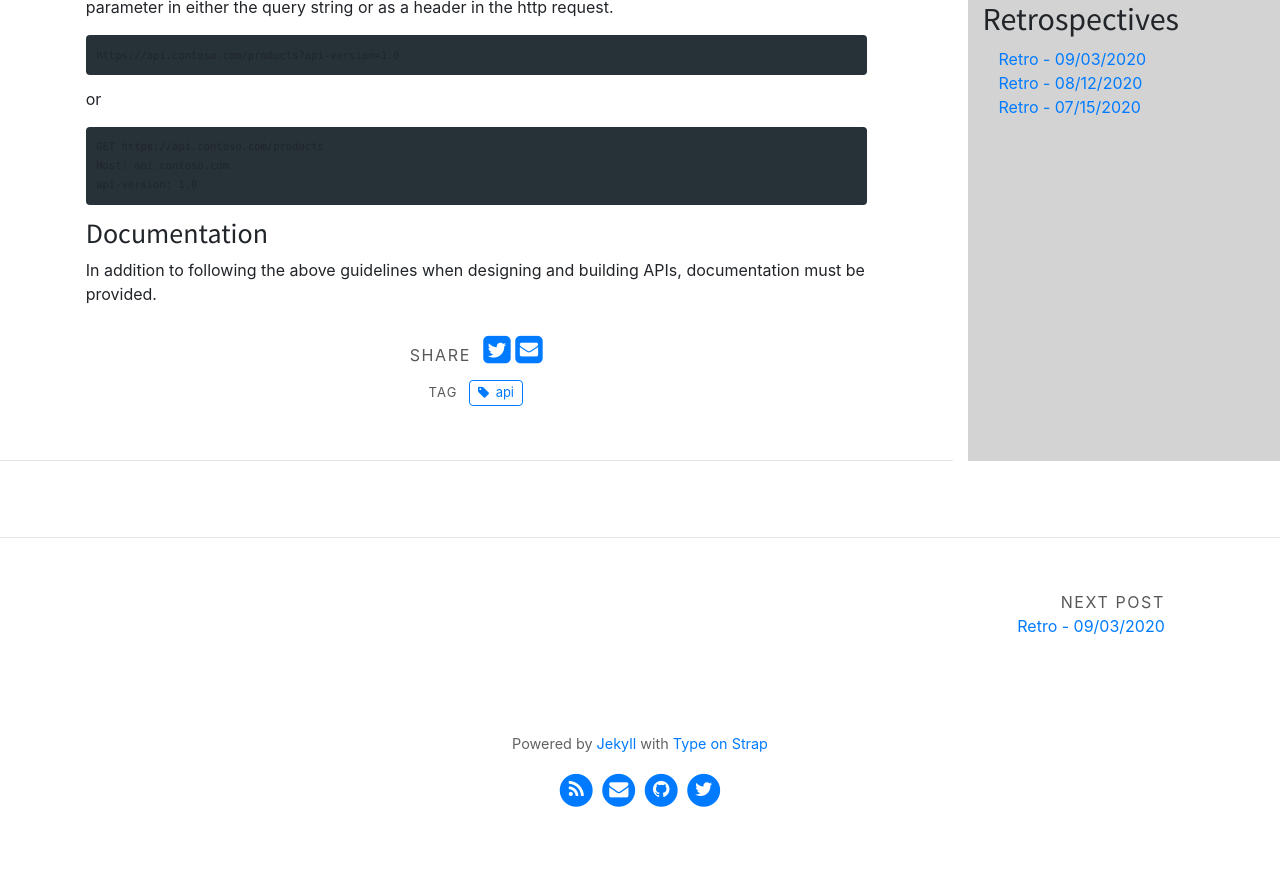
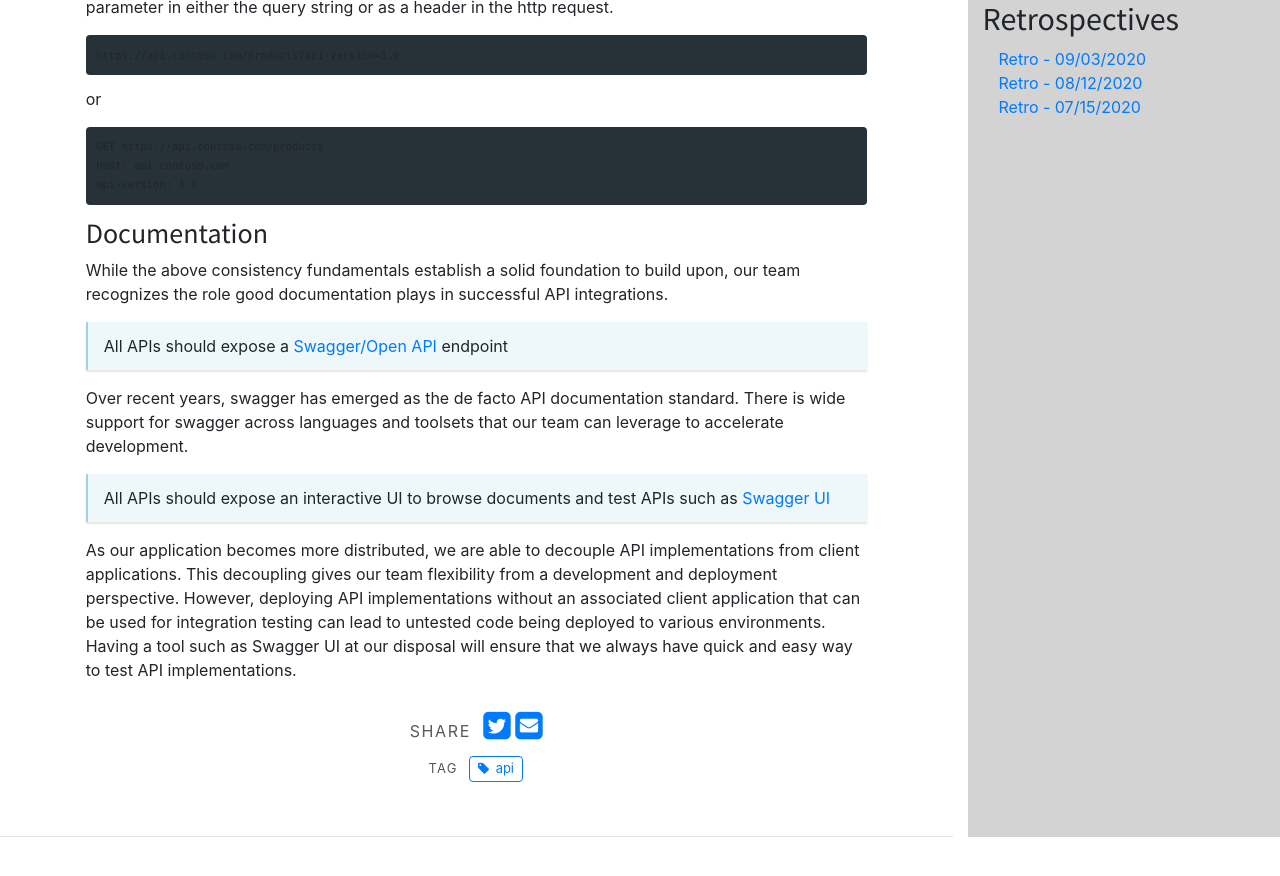
Before and after one commit to TeamLighthorse/teamlighthorse.github.io, a Jekyll site: the page built from _posts/2020-09-11-api-guidelines.md, in a window 1280 px wide and 900 px high, scrolled down 1387 px. Shown: the top 876 px of the window. Built offline with Jekyll 4.4.1, drawn with Linux system fonts in a browser that asks for light colours; comment, search, counter and statistics services are not loaded; before the commit the page ends 2235 px from its top, so only the background shows below that; some of the changed text lies outside the part shown.

Commit message:
Update 2020-09-11-api-guidelines.md
wip

````diff
--- a/_posts/2020-09-11-api-guidelines.md
+++ b/_posts/2020-09-11-api-guidelines.md
@@ -55,4 +55,19 @@ api-version: 1.0
 ```
 
 ### Documentation
-In addition to following the above guidelines when designing and building APIs, documentation must be provided.
+While the above consistency fundamentals establish a solid foundation to build upon, our team recognizes
+the role good documentation plays in successful API integrations.
+
+> All APIs should expose a [Swagger/Open API](https://swagger.io/specification/) endpoint
+
+Over recent years, swagger has emerged as the de facto API documentation standard.  There is wide support
+for swagger across languages and toolsets that our team can leverage to accelerate development.
+
+> All APIs should expose an interactive UI to browse documents and test APIs such as
+> [Swagger UI](https://swagger.io/tools/swagger-ui/)
+
+As our application becomes more distributed, we are able to decouple API implementations from client applications.
+This decoupling gives our team flexibility from a development and deployment perspective.  However, deploying API
+implementations without an associated client application that can be used for integration testing can lead to
+untested code being deployed to various environments.  Having a tool such as Swagger UI at our disposal will ensure
+that we always have quick and easy way to test API implementations.
````
Also changed, not shown: other parts of _posts/2020-09-11-api-guidelines.md (+2 -2 lines).
